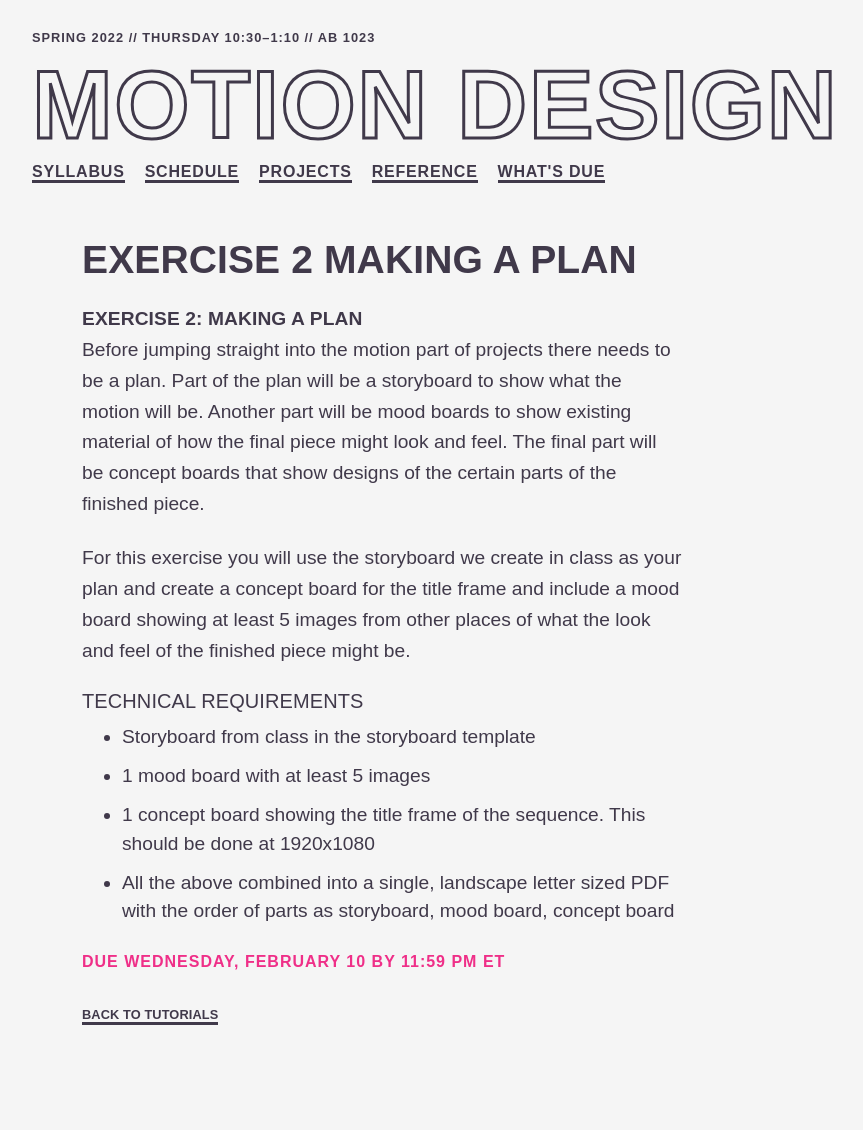
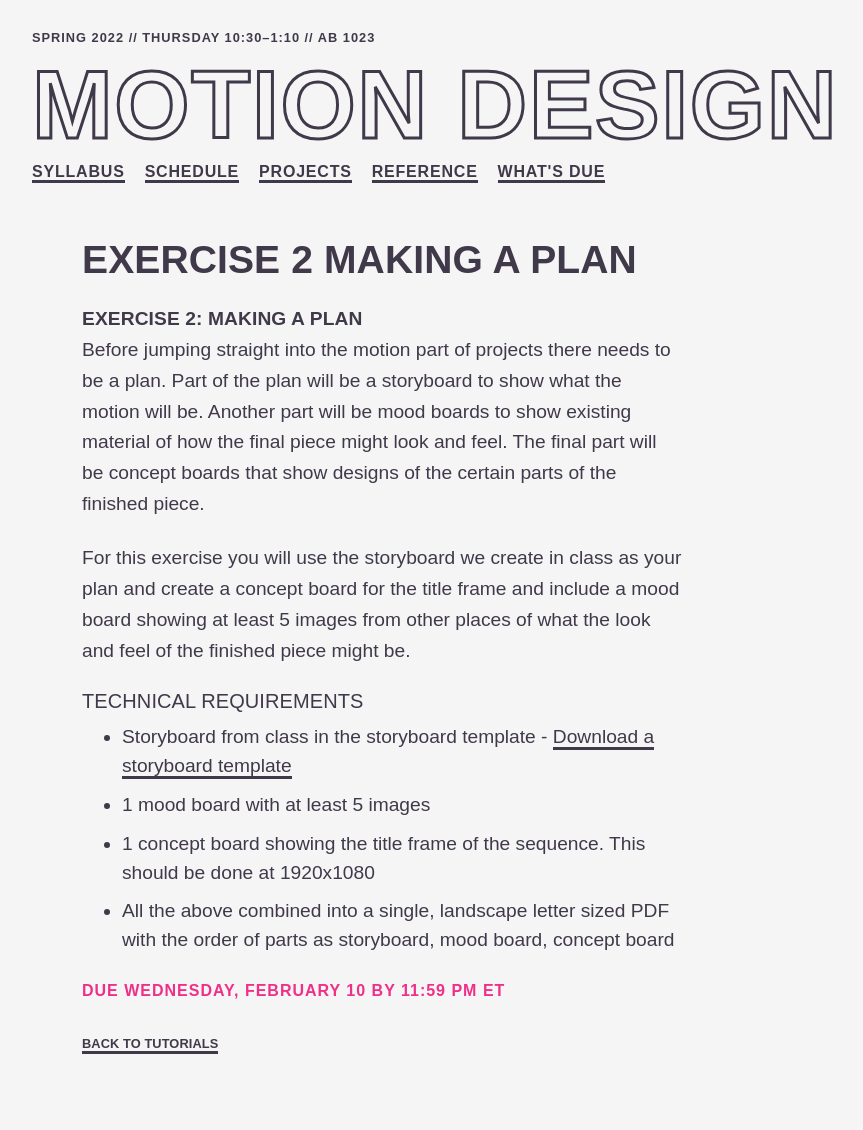
Before and after one commit to gmu-gd/motion22-spring, a Jekyll site: the page built from _posts/2022-02-03-e2.md, in a window 1280 px wide. Shown: the whole page, without its empty margins (0-863 px from the left). Built offline with Jekyll 4.4.1, drawn with Linux system fonts in a browser that asks for light colours; some web fonts are replaced; before the commit the page ends 1101 px from its top, so only the background shows below that.

Commit message:
template

```diff
--- a/_posts/2022-02-03-e2.md
+++ b/_posts/2022-02-03-e2.md
@@ -13,7 +13,7 @@ For this exercise you will use the storyboard we create in class as your plan an
 
 ##### Technical Requirements
 
-* Storyboard from class in the storyboard template
+* Storyboard from class in the storyboard template - [Download a storyboard template]({{ site.baseurl }}/assets/files/Storyboard-Template.pdf)
 * 1 mood board with at least 5 images
 * 1 concept board showing the title frame of the sequence. This should be done at 1920x1080
 * All the above combined into a single, landscape letter sized PDF with the order of parts as storyboard, mood board, concept board
```
Also changed, not shown: 1 other file.
